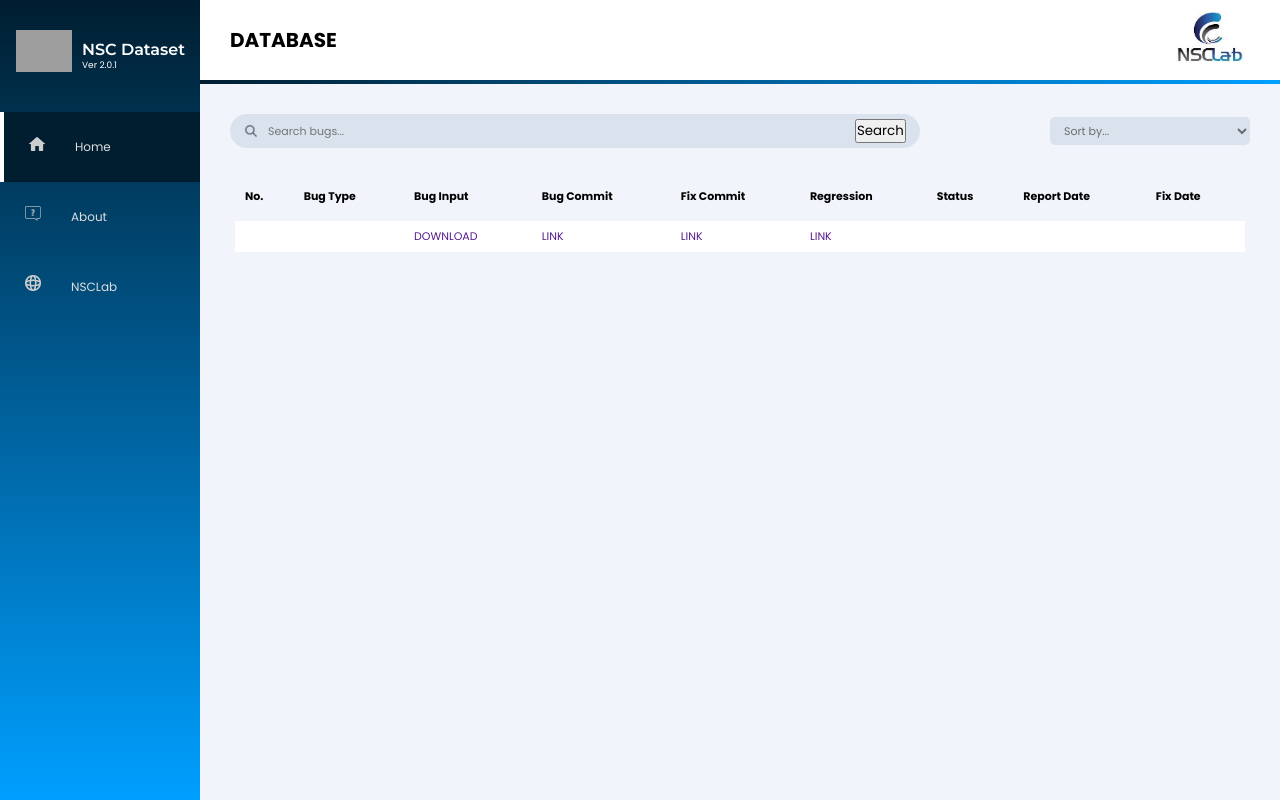
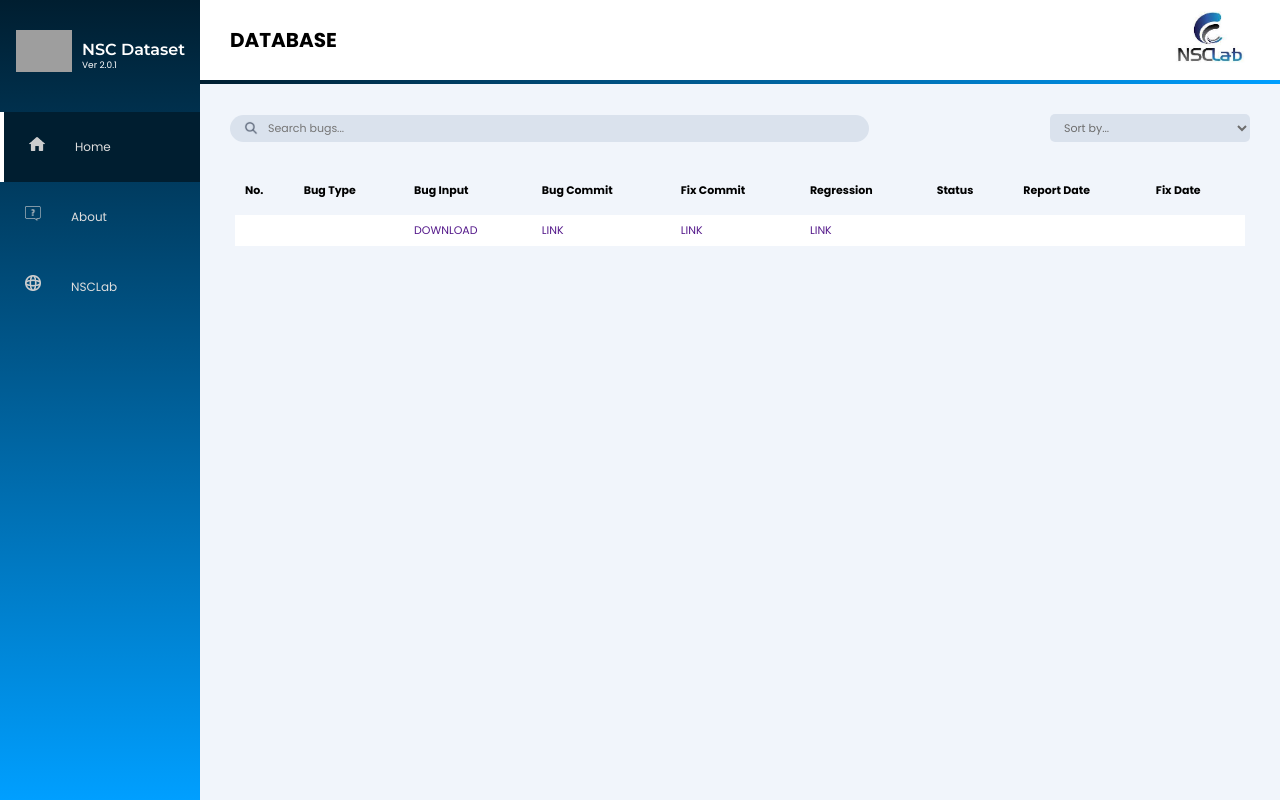
Before and after one commit to Teu2/NSCWebBasedDataSet, a PHP site: the page made by NSC Labs (PHP)/index.php in a window 1280 px wide. Run offline with PHP 8.4, Linux system fonts and the light colour scheme; tables that the repository leaves empty or names only in its code hold one stand-in row (values such as "Sample post"); data that the repository does not hold is empty; grey boxes are pictures that could not be loaded.

Commit message:
Removed unnecessary search button

```diff
--- a/NSC Labs (PHP)/index.php
+++ b/NSC Labs (PHP)/index.php
@@ -52,7 +52,7 @@
                             <input type="text" placeholder="Search bugs..." size="60" id="myInput" name="search" value="<?php if(isset($_GET['search'])){
                                     echo $_GET['search'];
                                 } ?>">
-                            <button type="submit" id="search_button" value="">Search</button>
+                            <!-- <button type="submit" id="search_button" value="">Search</button> -->
                         </div>
                     </form>
                 </div>
```
